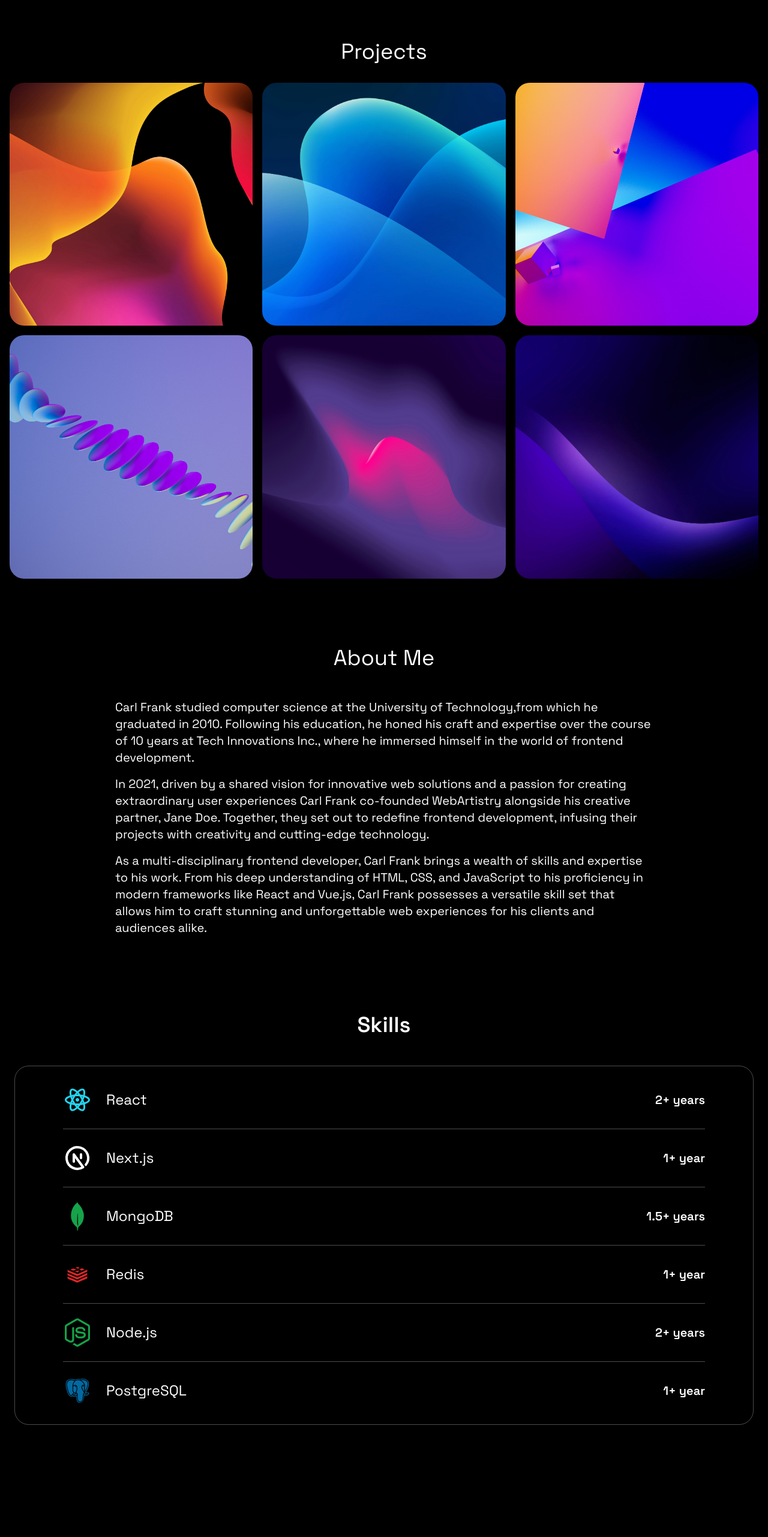
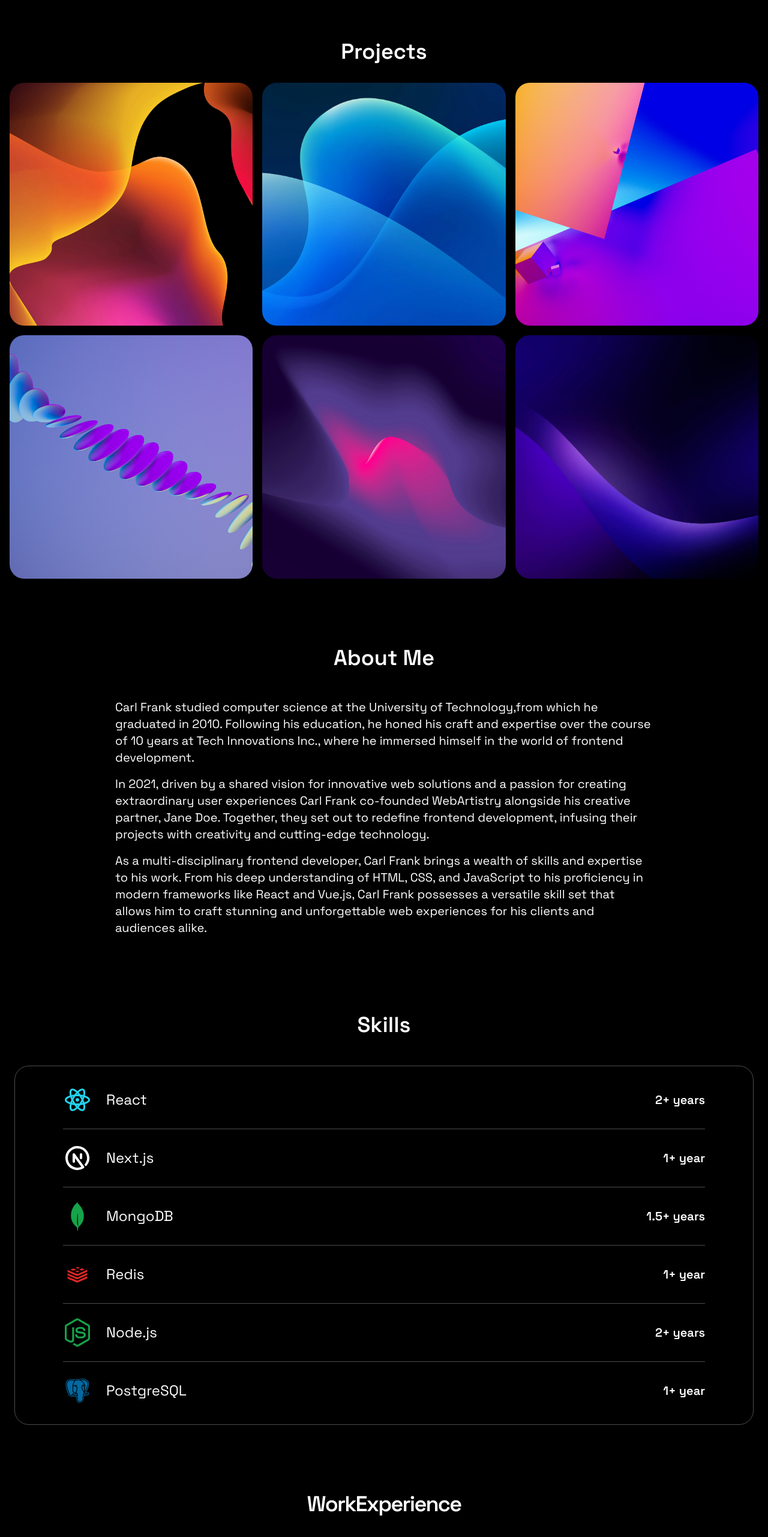
Before and after one commit to lexnnovation/mrlarweh, a React (Vite) app: page / in a window 1280 px wide. Shown: the part 894-3457 px from the top of the page at 60% size. Before the commit the page ends 3286 px from the top, so only its background shows below. Built offline with nearby package versions, Linux system fonts and the light colour scheme.

Commit message:
Adding Work Expereince section

```diff
--- a/src/App.jsx
+++ b/src/App.jsx
@@ -4,6 +4,7 @@ import Navbar from "./components/Navbar";
 import Projects from "./components/Projects";
 import Bio from "./components/Bio";
 import Skills from "./components/Skills";
+import WorkExperience from "./components/WorkExperience";
 
 const App = () => {
   return (
@@ -15,6 +16,7 @@ const App = () => {
         <Projects />
         <Bio />
         <Skills />
+        <WorkExperience />
       </div>
     </div>
   );
--- a/src/components/Bio.jsx
+++ b/src/components/Bio.jsx
@@ -3,7 +3,9 @@ import { BIO } from "../constants";
 const Bio = () => {
   return (
     <section className='flex flex-col max-w-4xl gap-12 pt-20 max' id='bio'>
-      <h2 className='text-3xl text-center lg:text-4xl'>About Me</h2>
+      <h2 className='text-4xl font-semibold text-center lg:text-4xl'>
+        About Me
+      </h2>
       <div>
         {BIO.map((bio, index) => (
           <p className='mb-4 text-lg lg:text-xl' key={index}>
--- a/src/components/Projects.jsx
+++ b/src/components/Projects.jsx
@@ -5,7 +5,9 @@ import { MdArrowOutward } from "react-icons/md";
 const Projects = () => {
   return (
     <section className='pt-20' id='projects'>
-      <h2 className='mb-8 text-3xl text-center lg:text-4xl'>Projects</h2>
+      <h2 className='mb-8 text-4xl font-semibold text-center lg:text-4xl'>
+        Projects
+      </h2>
       <div className='grid grid-cols-1 gap-4 md:grid-cols-2 lg:grid-cols-3'>
         {PROJECTS.map((project) => (
           <div
--- /dev/null
+++ b/src/components/WorkExperience.jsx
@@ -0,0 +1,27 @@
+import React from "react";
+import { EXPERIENCES } from "../constants";
+
+const WorkExperience = () => {
+  return (
+    <section className='pt-20 ' id='work'>
+      <h2 className='text-4xl font-semibold tracking-tighter text-center'>
+        WorkExperience
+      </h2>
+      <div className='p-10 space-y-8'>
+        {EXPERIENCES.map((experience, index) => (
+          <div
+            key={index}
+            className='p-4 border rounded-xl border-stone-50/30 bg-white/10'
+          >
+            <h3 className='text-2xl font-semibold '>{experience.title}</h3>
+            <p className='text-xl '>{experience.company}</p>
+            <p className='text-sm '>{experience.duration}</p>
+            <p className='text-sm '>{experience.description}</p>
+          </div>
+        ))}
+      </div>
+    </section>
+  );
+};
+
+export default WorkExperience;
```
